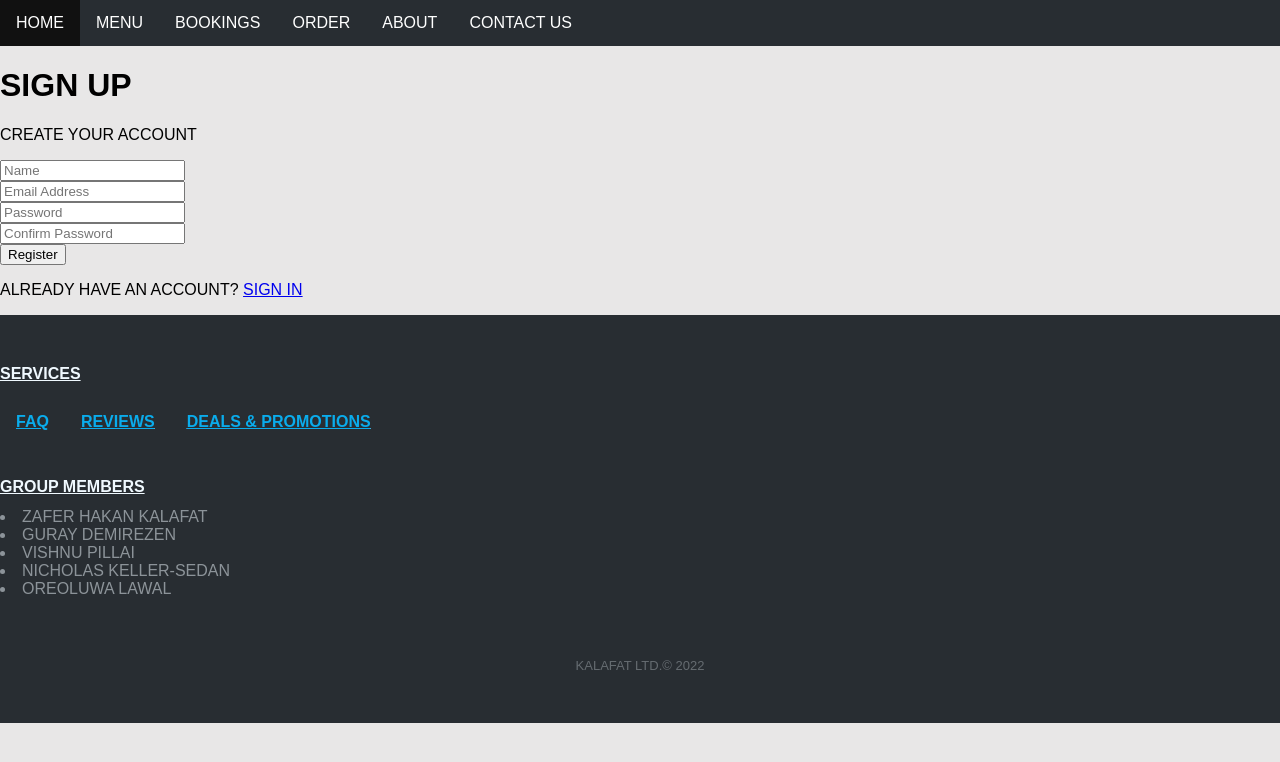
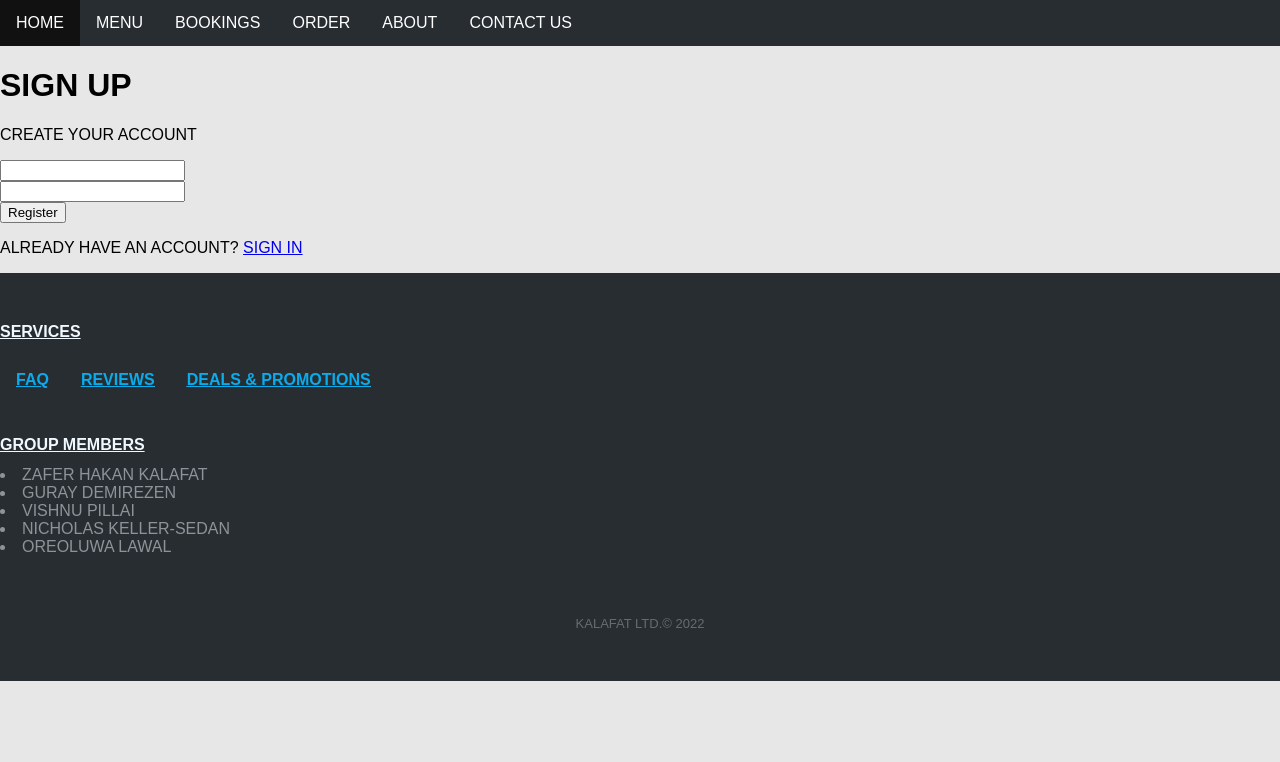
Before and after one commit to Kalafathakan/reactProject, a React (Create React App) app: page /register in a window 1280 px wide. Shown: the top 762 px of the page. Built offline with nearby package versions, Linux system fonts and the light colour scheme.

Commit message:
register page finished

```diff
--- a/src/components/Food.tsx
+++ b/src/components/Food.tsx
@@ -13,10 +13,19 @@ type FoodProps = {
 const Food = ({ food }: FoodProps) => {
   return (
       <div className='food-box'>
-          <table>
+         <div className='foodpic'>
+         <img src={`https://shielded-depths-40144.herokuapp.com/assets/images/${food.image}`} alt={`${food.food_name}`} className='img-responsive img-curve' height="auto" width="150px"/>
+         </div>
+      </div>
+  );
+};
+
+export default Food;
+
+{/* <table>
               <thead>
                   <tr>
-                      <th colSpan={3}>{food.food_id} - {food.food_name}</th>
+                      <th colSpan={3}>{food.food_name}</th>
                   </tr>
               </thead>
               <tbody>
@@ -28,9 +37,4 @@ const Food = ({ food }: FoodProps) => {
                       <td className="right">Price: ${food.price}</td>
                   </tr>
               </tbody>
-          </table>
-      </div>
-  );
-};
-
-export default Food;
+          </table> */}
--- a/src/pages/Register.tsx
+++ b/src/pages/Register.tsx
@@ -3,91 +3,74 @@ import { Link } from 'react-router-dom';
 import axios from 'axios';
 import decode from 'jwt-decode';
 
-const Register = () => {
-  const [formData, setFormData] = useState({
-    name: '',
-    email: '',
-    password: '',
-    password2: '',
-  });
+type Props = {}
 
-  const { name, email, password, password2 } = formData;
+const Register = (props: Props) => {
 
-  const onChange = (e: React.ChangeEvent<HTMLInputElement>) =>
-    setFormData({ ...formData, [e.target.name]: e.target.value });
 
-  const onSubmit = async (e: React.FormEvent<HTMLFormElement>) => {
-    e.preventDefault();
+  const [emailFromForm, setEmail] = useState("");
 
-    let config = {
-      headers: {
-        'Content-Type': 'application/json',
-      },
+  const [passwordFromForm, setPassword] = useState("");
+
+  const handleChangeForEmail = (e: React.ChangeEvent<HTMLInputElement>) => {
+    console.log(e);
+    setEmail(e.target.value);
 };
 
-    let data = {
-      name: name,
-      email: email,
-      password: password,
+const handleChangeForPassword = (e: React.ChangeEvent<HTMLInputElement>) => {
+  console.log(e);
+  setPassword(e.target.value);
 };
 
+const handleSubmit = (e: React.FormEvent<HTMLFormElement>) => {
+  //by default it will submit the form, so prevent
+  e.preventDefault();
+ sendPostRequest();
+ // setEmail('')
+  //setPassword('')
+};
+
+const sendPostRequest = async () => {
   try {
     const response = await axios.post(
-        'http://localhost:5000/api/user',
-        data,
-        config
+      'https://shielded-depths-40144.herokuapp.com/registration',
+      {email:emailFromForm,
+        password: passwordFromForm
+      }
     );
-      localStorage.setItem('token', response.data.token);
 
-      let decodeddata = decode(response.data.token);
-      console.log(decodeddata);
-    } catch (e) {
-      console.log('error ', e);
+    console.log(response);
+    if(response.status.toString() === "201"){
+      console.log("you signup successfully")
+    }
+  } catch (err) {
+    console.log(err);
   }
 };
   return (
     <>
       <h1>Sign Up</h1>
       <p>Create Your Account</p>
-      <form onSubmit={(e) => onSubmit(e)}>
+      <form onSubmit={handleSubmit}>
+
         <div>
         <input
-            type='text'
-            placeholder='Name'
-            name='name'
-            value={name}
-            onChange={(e) => onChange(e)}
-            required
-          />
+        type="email"
+         className="form-control"
+         value={emailFromForm}
+         onChange={handleChangeForEmail}
+         id="validationCustomUsername"
+         aria-describedby="inputGroupPrepend" required />
+
         </div>
         <div>
         <input
-            type='email'
-            placeholder='Email Address'
-            name='email'
-            value={email}
-            onChange={(e) => onChange(e)}
-          />
-        </div>
-        <div>
-          <input
-            type='password'
-            placeholder='Password'
-            name='password'
+        type="password"
+        value={passwordFromForm}
+        onChange={handleChangeForPassword}
+        className="form-control"
+        id="validationCustom03" required />
 
-            value={password}
-            onChange={(e) => onChange(e)}
-          />
-        </div>
-        <div>
-          <input
-            type='password'
-            placeholder='Confirm Password'
-            name='password2'
-            value={password2}
-            onChange={(e) => onChange(e)}
-
-          />
         </div>
         <input type='submit' value='Register' />
       </form>
```
Lines whose indentation alone changed are shown as unchanged.
